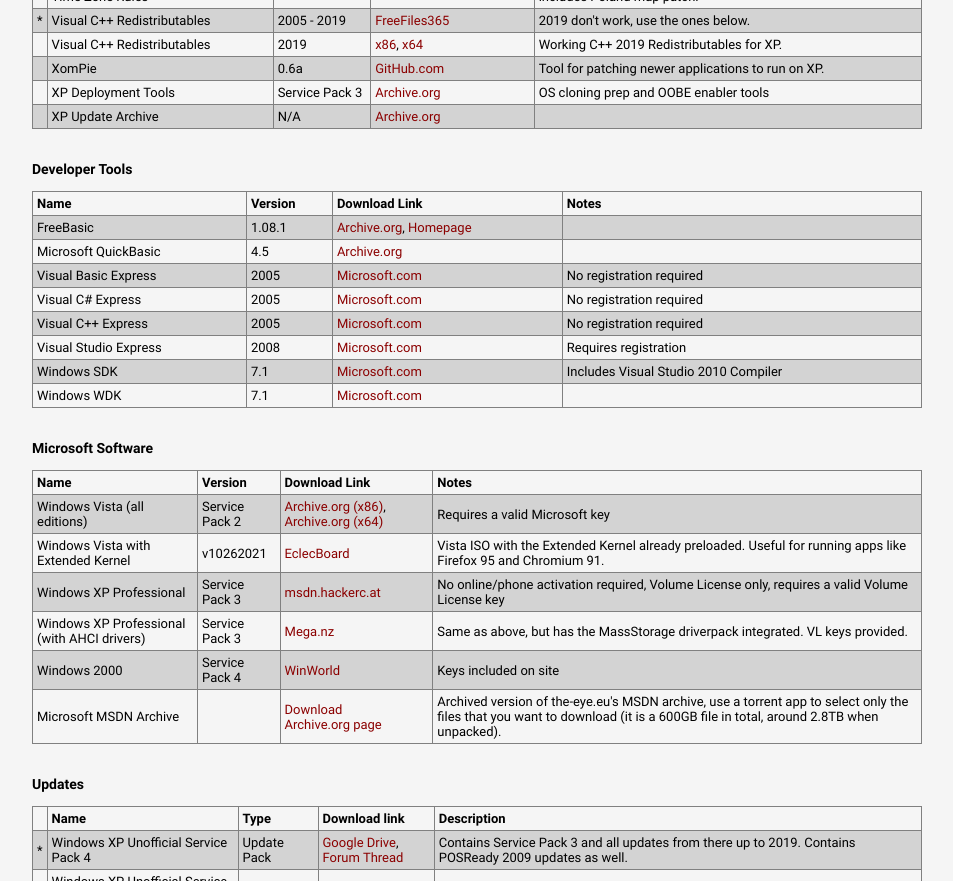
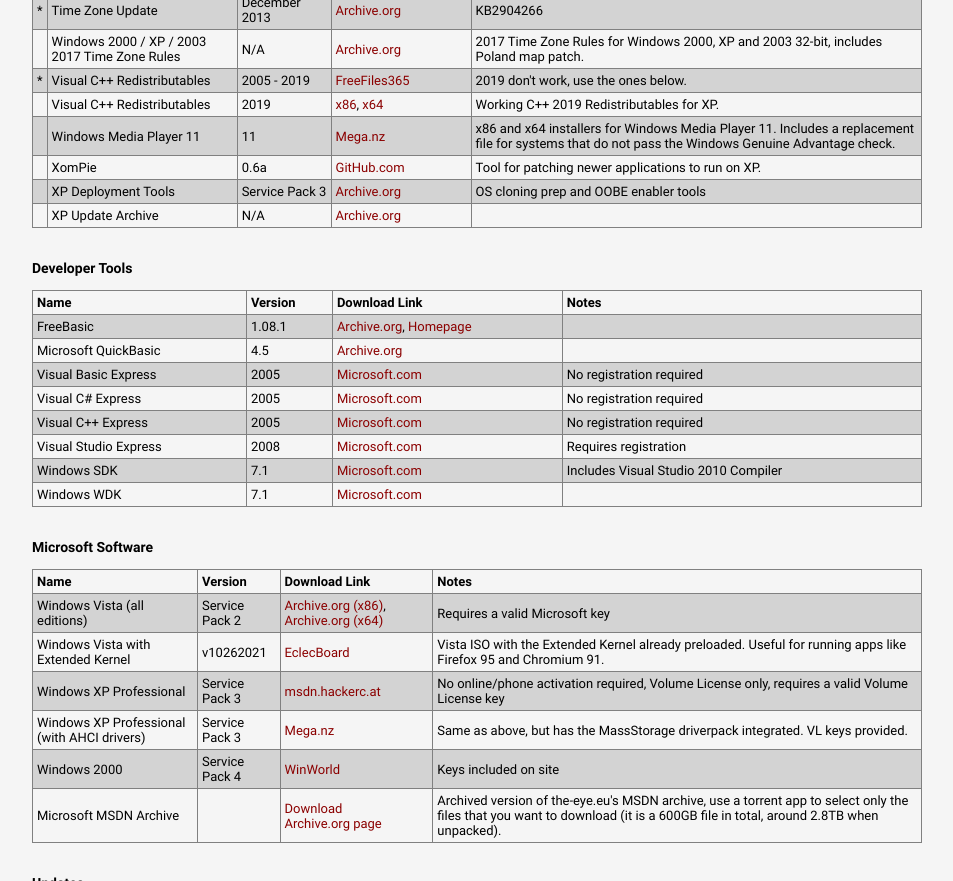
Before and after one commit to skipster1337/skipster1337.github.io, a plain HTML site: page posts/windows-software.html in a window 1280 px wide. Shown: the part 6781-7662 px from the top of the page, without its empty margins (278-1231 px from the left). Drawn offline with Linux system fonts and the light colour scheme.

Commit message:
update windows-software.html

```diff
--- a/posts/windows-software.html
+++ b/posts/windows-software.html
@@ -2809,6 +2809,21 @@
           </tr>
           <tr>
             <td></td>
+            <td>Windows Media Player 11</td>
+            <td>11</td>
+            <td>
+              <a href="https://mega.nz/folder/BX4BEayZ#VNVOGSyZw-YUaGocdgZfTA"
+                >Mega.nz</a
+              >
+            </td>
+            <td>
+              x86 and x64 installers for Windows Media Player 11. Includes a
+              replacement file for systems that do not pass the Windows Genuine
+              Advantage check.
+            </td>
+          </tr>
+          <tr>
+            <td></td>
             <td>XomPie</td>
             <td>0.6a</td>
             <td>
```
